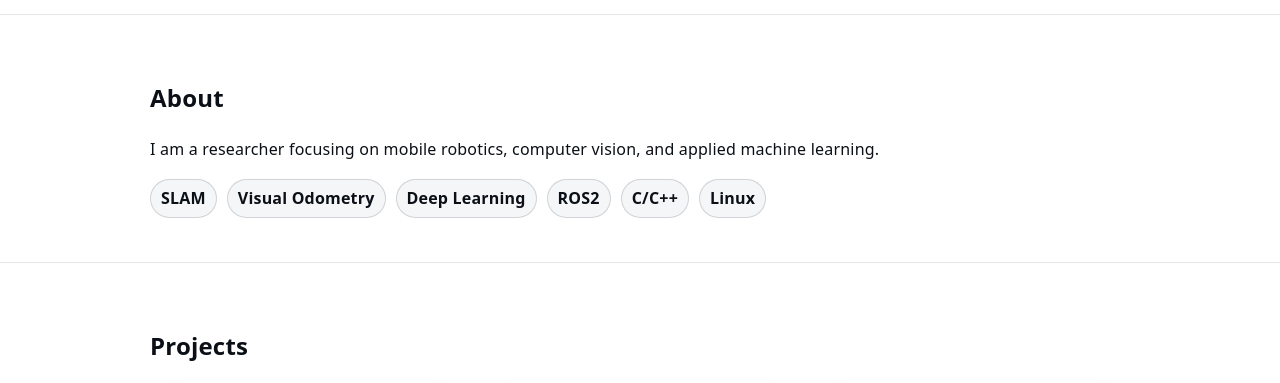
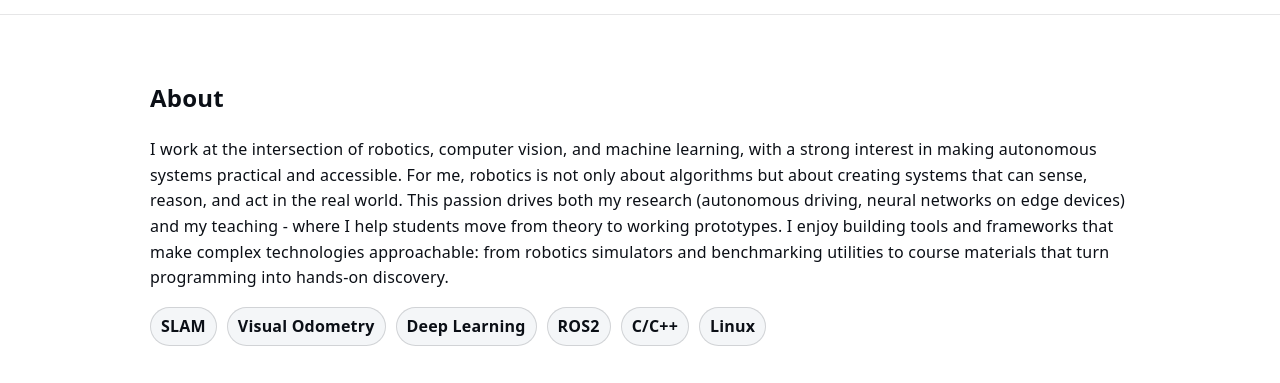
Before and after one commit to SPGC/my-site, a plain HTML site: page index.html in a window 1280 px wide. Shown: the part 409-792 px from the top of the page. Drawn offline with Linux system fonts and the light colour scheme.

Commit message:
Updated cv, updated about section

```diff
--- a/index.html
+++ b/index.html
@@ -109,7 +109,12 @@
     <section id="about" class="section" aria-labelledby="about-title">
       <div class="container">
         <h2 id="about-title">About</h2>
-        <p>I am a researcher focusing on mobile robotics, computer vision, and applied machine learning.</p>
+          <p>I work at the intersection of robotics, computer vision, and machine learning, with a strong interest in making autonomous systems practical and accessible.
+
+              For me, robotics is not only about algorithms but about creating systems that can sense, reason, and act in the real world. This passion drives both my research (autonomous driving, neural networks on edge devices) and my teaching - where I help students move from theory to working prototypes.
+
+              I enjoy building tools and frameworks that make complex technologies approachable: from robotics simulators and benchmarking utilities to course materials that turn programming into hands-on discovery.
+          </p>
         <ul class="tags">
           <li>SLAM</li>
           <li>Visual Odometry</li>
```
Also changed, not shown: 1 other file.
